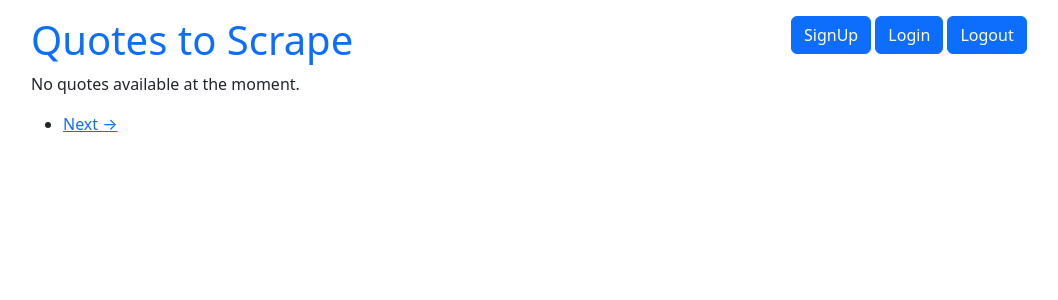
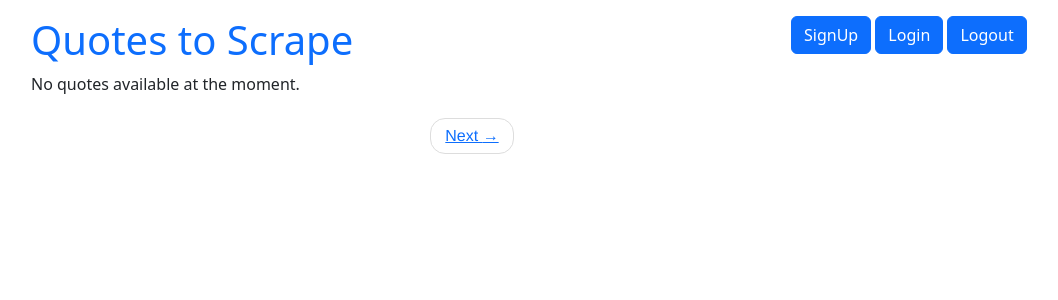
Before and after one commit to MaximHoncharenko/goit-web-hw-10, a Django app: page / in a window 1280 px wide. Shown: the top 300 px of the page, without its empty margins (51-1109 px from the left). Run offline with Django 5.2, Linux system fonts and the light colour scheme; data that the repository does not hold is empty.

Commit message:
Enhance quotes display with pagination and style updates; refactor quote retrieval in views

```diff
--- a/quotes/static/quotes/style.css
+++ b/quotes/static/quotes/style.css
@@ -25,3 +25,25 @@
     font-size: small;
     background-color: #7CA3E6;
 }
+.pager {
+    font-family: "Raleway","Helvetica Neue",Helvetica,Arial,sans-serif;
+}
+.pager li {
+    display: inline;
+}
+.pager {
+    padding-left: 0;
+    margin: 22px 0;
+    list-style: none;
+    text-align: center;
+}
+.pager .next>a, .pager .next>span {
+    float: right;
+}
+.pager li>a, .pager li>span {
+    display: inline-block;
+    padding: 5px 14px;
+    background-color: #ffffff;
+    border: 1px solid #dddddd;
+    border-radius: 15px;
+}
--- a/quotes/templates/quotes/index.html
+++ b/quotes/templates/quotes/index.html
@@ -8,12 +8,10 @@
         {% for quote in quotes %}
         <div class="quote" itemscope itemtype="http://schema.org/CreativeWork">
             <span class="text" itemprop="text">{{ quote.quote }}</span>
-            <span>by <small class="author" itemprop="author">{{ quote.author|author}}</small>
-                <a href="/author/{{ quote.author }}">(about)</a>
-            </span>
+            <span>by <small class="author" itemprop="author">{{ quote.author|author }}</small></span>
             <div class="tags">
                 Tags:
-                {% for tag in quote.tags.all %}
+                {% for tag in quote.tags %}
                 <a class="tag" href="/tag/{{ tag }}">{{ tag }}</a>
                 {% endfor %}
             </div>
--- a/quotes/views.py
+++ b/quotes/views.py
@@ -5,8 +5,9 @@ from django.core.paginator import Paginator
 
 def main(request, page=1):
     db = get_mongodb()
-    quotes = db.quotes.find()
+    quotes = list(db.quotes.find())
     per_page = 10
     paginator = Paginator(list(quotes), per_page)
     quotes_on_page= paginator.page(page)
     return render(request, "quotes/index.html", context={"quotes": quotes})
+    print(list(quotes))  # Це виведе всі цитати на консоль
```
